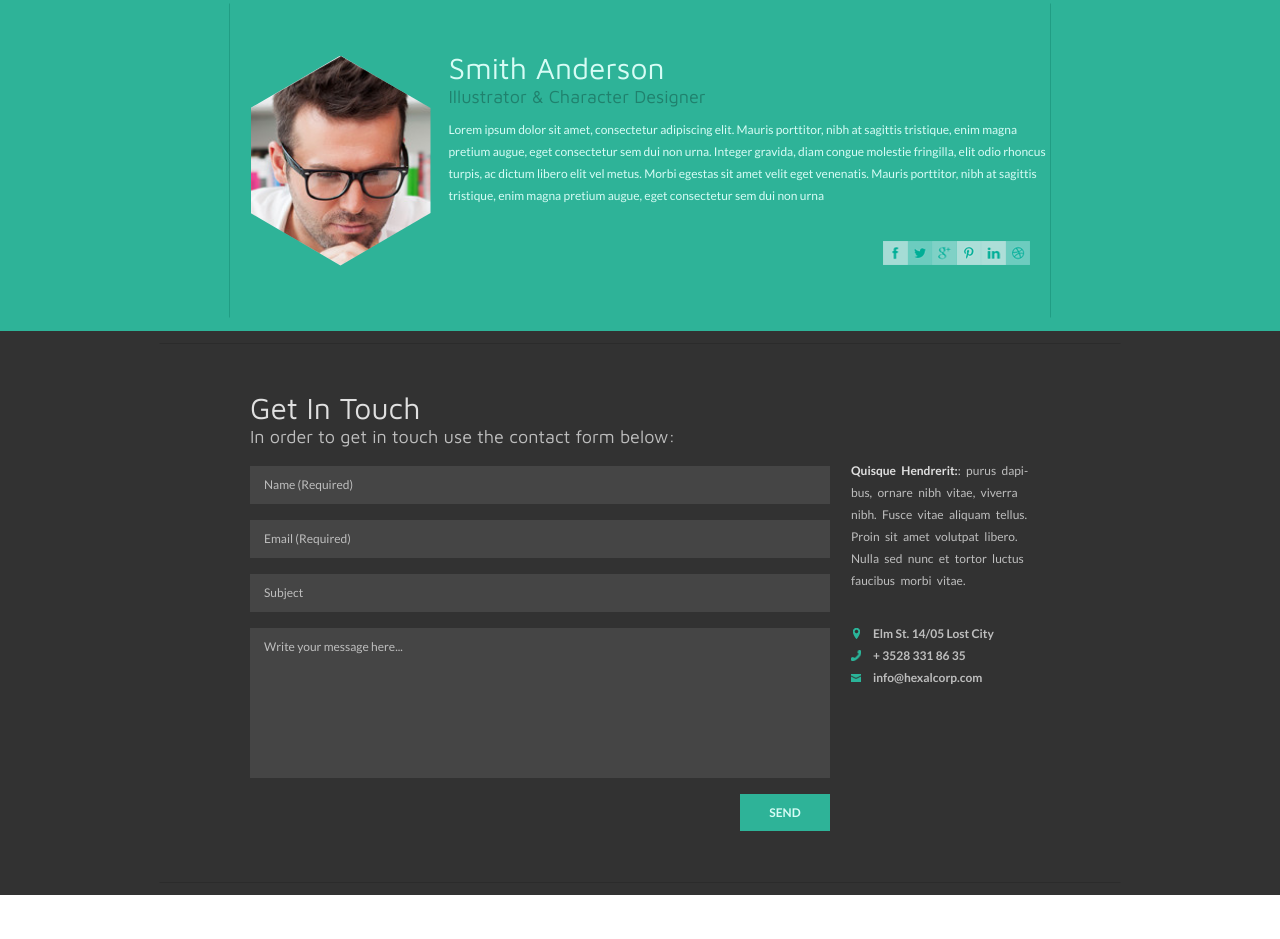
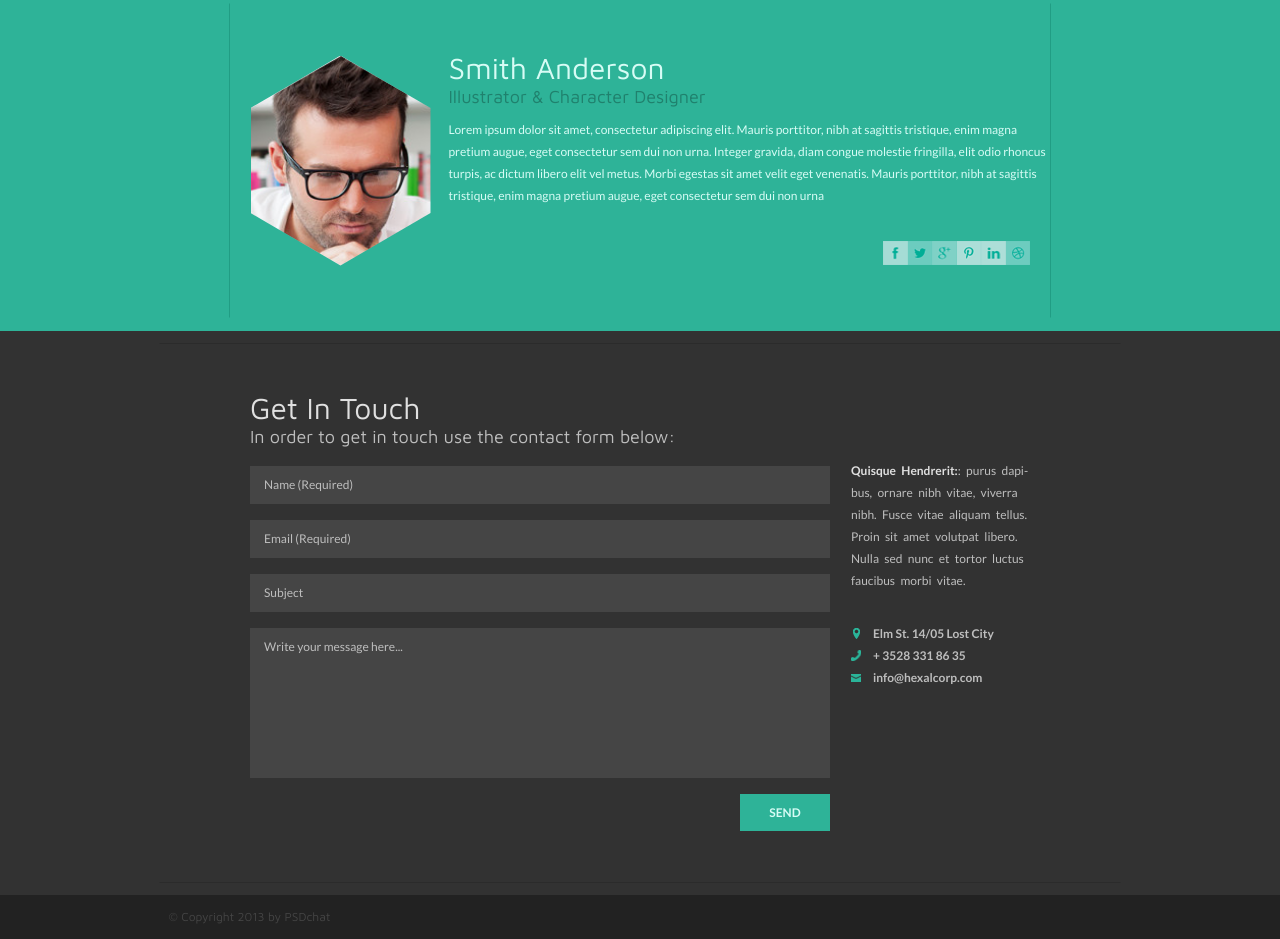
Before and after one commit to IvanKononovich/hexal, a plain HTML site: page index.html in a window 1280 px wide. Shown: the part 794-1733 px from the top of the page. Before the commit the page ends 1689 px from the top, so only its background shows below. Drawn offline with nearby package versions, Linux system fonts and the light colour scheme.

Commit message:
feat: add footer

```diff
--- a/css/style.css
+++ b/css/style.css
@@ -325,6 +325,7 @@
     height: 150px;
 }
 .feedback-form__data-send {
+    cursor: pointer;
     text-transform: uppercase;
     font-weight: 700;
     font-family: 'Lato', sans-serif;
@@ -391,3 +392,17 @@
 .feedback-links-container__link_bg-img_9::after {
     background-image: url('../assets/img/socia-icon-9.png');
 }
+.footer {
+    background-color: #222222;
+}
+.copyright-container {
+    width: 961px;
+    margin: 0 auto;
+}
+.copyright-container__text {
+    padding-left: 9px;
+    font-family: 'Maven Pro', sans-serif;
+    font-size: 12px;
+    color: #454545;
+    line-height: 44px;
+}
--- a/index.html
+++ b/index.html
@@ -210,6 +210,11 @@
             </div>
         </div>
     </main>
+    <footer class="footer">
+        <div class="copyright-container">
+            <span class="copyright-container__text">© Copyright 2013 by PSDchat</span>
+        </div>
+    </footer>
     <script src="https://ajax.googleapis.com/ajax/libs/jquery/3.3.1/jquery.min.js"></script>
     <script src="//cdn.jsdelivr.net/npm/slick-carousel@1.8.1/slick/slick.min.js"></script>
     <script src="assets/js/script.js"></script>
```
